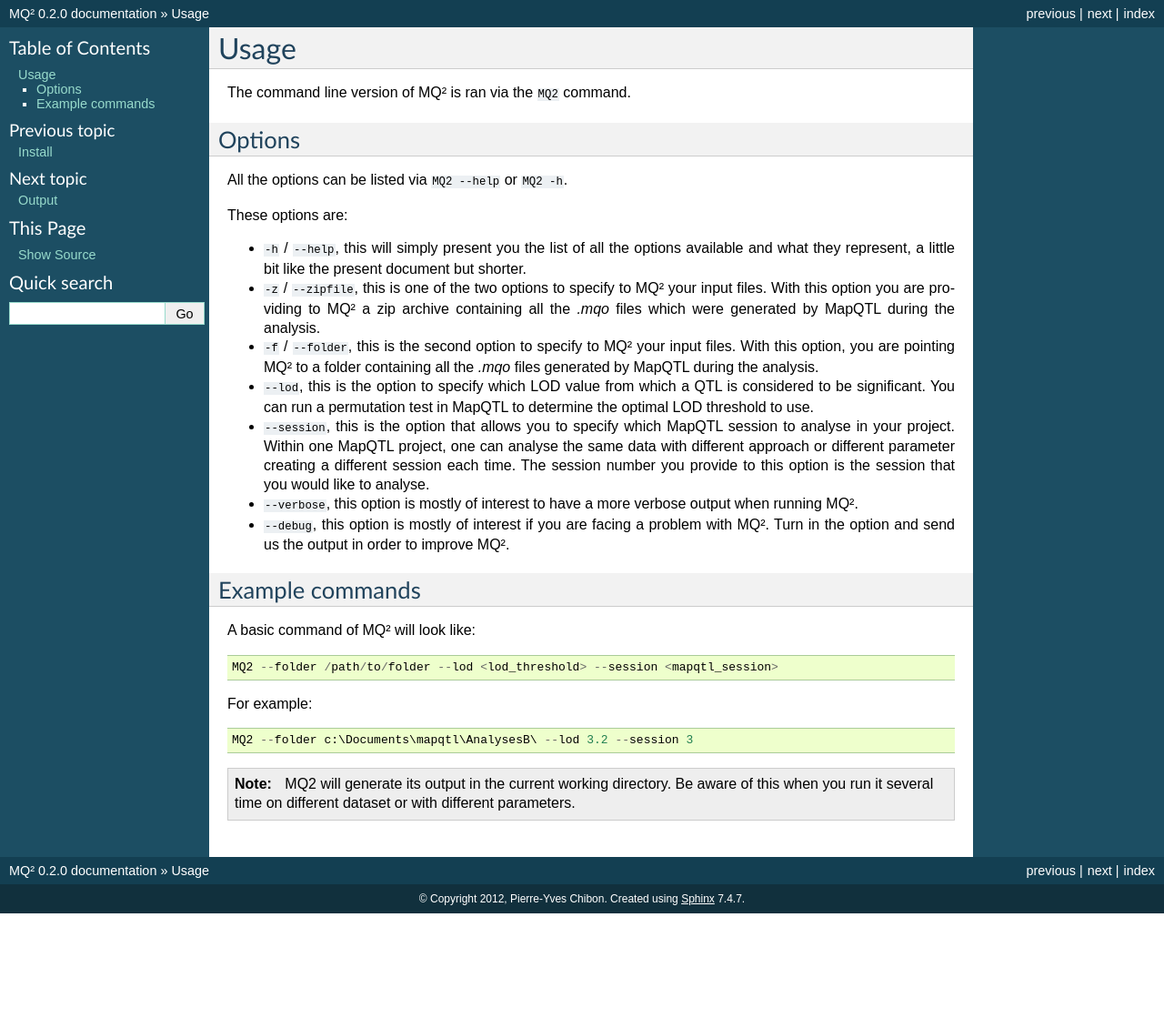
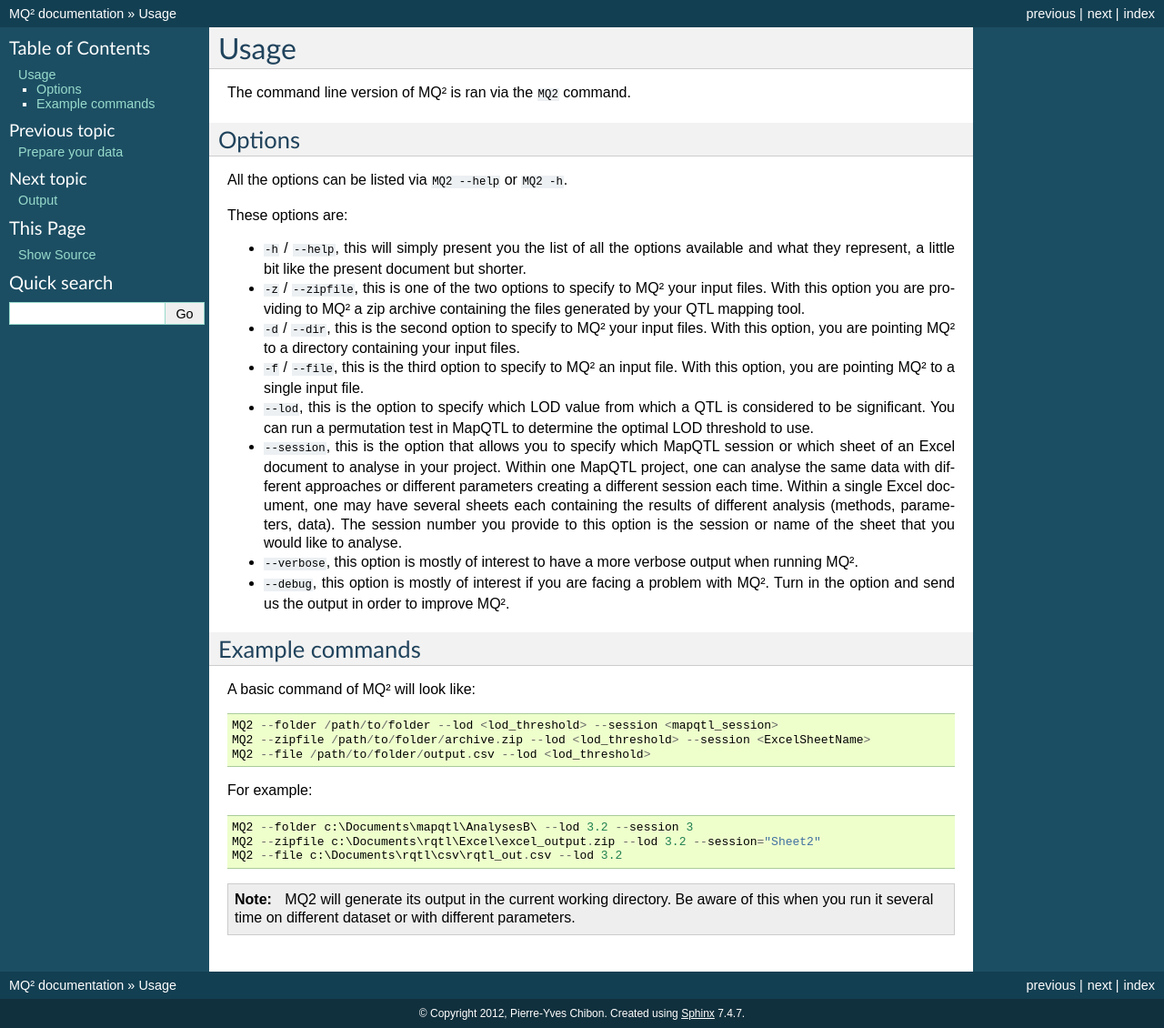
Before and after one commit to PBR/MQ2, a Sphinx documentation site: the page built from doc/usage.rst, in a window 1280 px wide. Shown: the whole page at 91% size. Built offline with Sphinx 7.4.7, drawn with Linux system fonts in a browser that asks for light colours; before the commit the page ends 1004 px from its top, so only the background shows below that.

Commit message:
Update end-user documentation
Add a new page on how to prepare the data for MapQTL, R/qtl and
in CSV/Excel if using another tool.

Add another new page on how to create your own plugin

```diff
--- a/doc/conf.py
+++ b/doc/conf.py
@@ -13,6 +13,8 @@
 
 import sys, os
 
+sys.path.insert(0, os.path.join(os.path.dirname(__file__), '..'))
+
 # If extensions (or modules to document with autodoc) are in another directory,
 # add these directories to sys.path here. If the directory is relative to the
 # documentation root, use os.path.abspath to make it absolute, like shown here.
@@ -25,7 +27,7 @@ import sys, os
 
 # Add any Sphinx extension module names here, as strings. They can be extensions
 # coming with Sphinx (named 'sphinx.ext.*') or your custom ones.
-extensions = []
+extensions = ['sphinx.ext.autodoc']
 
 # Add any paths that contain templates here, relative to this directory.
 templates_path = ['_templates']
@@ -48,9 +50,9 @@ copyright = u'2012, Pierre-Yves Chibon'
 # built documents.
 #
 # The short X.Y version.
-version = '0.2.0'
+version = '1.0.0'
 # The full version, including alpha/beta/rc tags.
-release = '0.2.0'
+#release = '0.2.0'
 
 # The language for content autogenerated by Sphinx. Refer to documentation
 # for a list of supported languages.
--- a/doc/usage.rst
+++ b/doc/usage.rst
@@ -16,22 +16,27 @@ These options are:
 
 - ``-z`` / ``--zipfile``, this is one of the two options to specify to MQ² your
   input files. With this option you are providing to MQ² a zip archive
-  containing all the `.mqo` files which were generated by MapQTL during the
-  analysis.
+  containing the files generated by your QTL mapping tool.
 
-- ``-f`` / ``--folder``, this is the second option to specify to MQ² your input
-  files. With this option, you are pointing MQ² to a folder containing all the
-  `.mqo` files generated by MapQTL during the analysis.
+- ``-d`` / ``--dir``, this is the second option to specify to MQ² your input
+  files. With this option, you are pointing MQ² to a directory containing
+  your input files.
+
+- ``-f`` / ``--file``, this is the third option to specify to MQ² an input
+  file. With this option, you are pointing MQ² to a single input file.
 
 - ``--lod``, this is the option to specify which LOD value from which a QTL is
   considered to be significant. You can run a permutation test in MapQTL to
   determine the optimal LOD threshold to use.
 
 - ``--session``, this is the option that allows you to specify which MapQTL
-  session to analyse in your project. Within one MapQTL project, one can
-  analyse the same data with different approach or different parameter creating
-  a different session each time. The session number you provide to this option
-  is the session that you would like to analyse.
+  session or which sheet of an Excel document to analyse in your project.
+  Within one MapQTL project, one can analyse the same data with different
+  approaches or different parameters creating a different session each time.
+  Within a single Excel document, one may have several sheets each containing
+  the results of different analysis (methods, parameters, data).
+  The session number you provide to this option is the session or name of
+  the sheet that you would like to analyse.
 
 - ``--verbose``, this option is mostly of interest to have a more verbose
   output when running MQ².
@@ -48,12 +53,16 @@ A basic command of MQ² will look like:
 ::
 
  MQ2 --folder /path/to/folder --lod <lod_threshold> --session <mapqtl_session>
+ MQ2 --zipfile /path/to/folder/archive.zip --lod <lod_threshold> --session <ExcelSheetName>
+ MQ2 --file /path/to/folder/output.csv --lod <lod_threshold>
 
 For example:
 
 ::
 
  MQ2 --folder c:\Documents\mapqtl\AnalysesB\ --lod 3.2 --session 3
+ MQ2 --zipfile c:\Documents\rqtl\Excel\excel_output.zip --lod 3.2 --session="Sheet2"
+ MQ2 --file c:\Documents\rqtl\csv\rqtl_out.csv --lod 3.2
 
 
 .. note:: MQ2 will generate its output in the current working directory. Be
```
Also changed, not shown: doc/data.rst (added, +83 -0 lines), doc/index.rst (+8 -4 lines), doc/install.rst (+12 -3 lines), doc/plugin.rst (added, +17 -0 lines), doc/_static/data_format.png (added).
